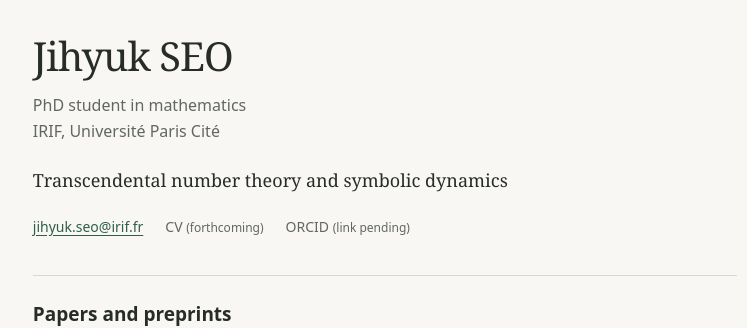
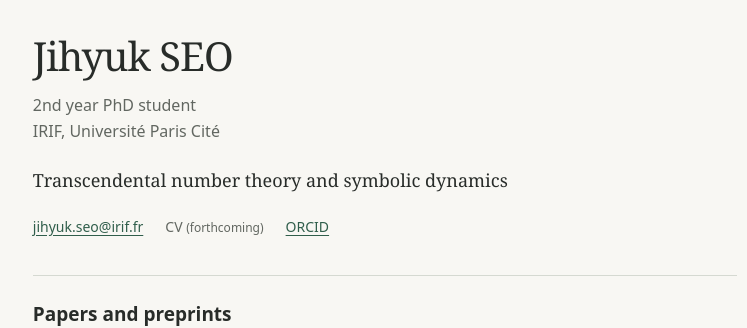
Before and after one commit to seojihyuk26/seojihyuk26.github.io, a Jekyll site: the page built from index.md, in a window 1280 px wide. Shown: the top 328 px of the page, without its empty margins (255-1002 px from the left). Built offline with Jekyll 4.4.1, drawn with Linux system fonts in a browser that asks for light colours.

Commit message:
Modify profile information in index.md
Updated profile role and added ORCID ID.

```diff
--- a/index.md
+++ b/index.md
@@ -2,14 +2,14 @@
 layout: default
 profile: true
 title: "Jihyuk SEO"
-role: "PhD student in mathematics"
+role: "2nd year PhD student"
 affiliation: "IRIF, Université Paris Cité"
 research: "Transcendental number theory and symbolic dynamics"
 email: "jihyuk.seo@irif.fr"
 # Upload cv.pdf to the repository root, then change this to "/cv.pdf".
 cv: ""
 # Paste your full ORCID profile URL here when ready.
-orcid: ""
+orcid: "0009-0007-0415-2692"
 ---
 
 ## Papers and preprints
```
